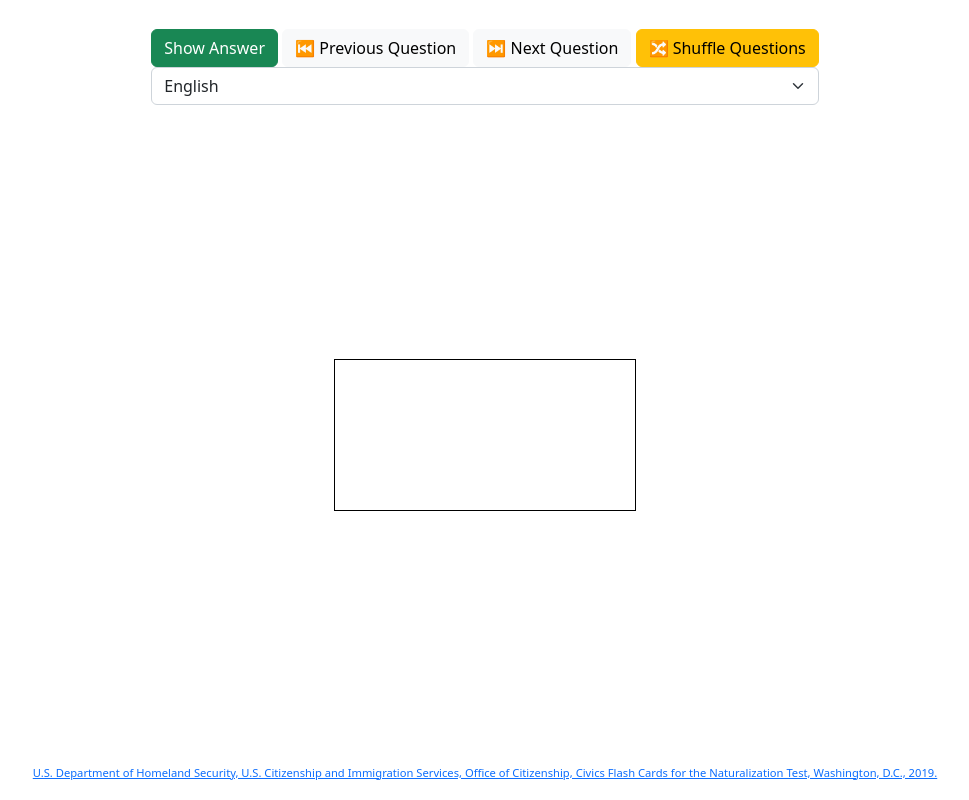
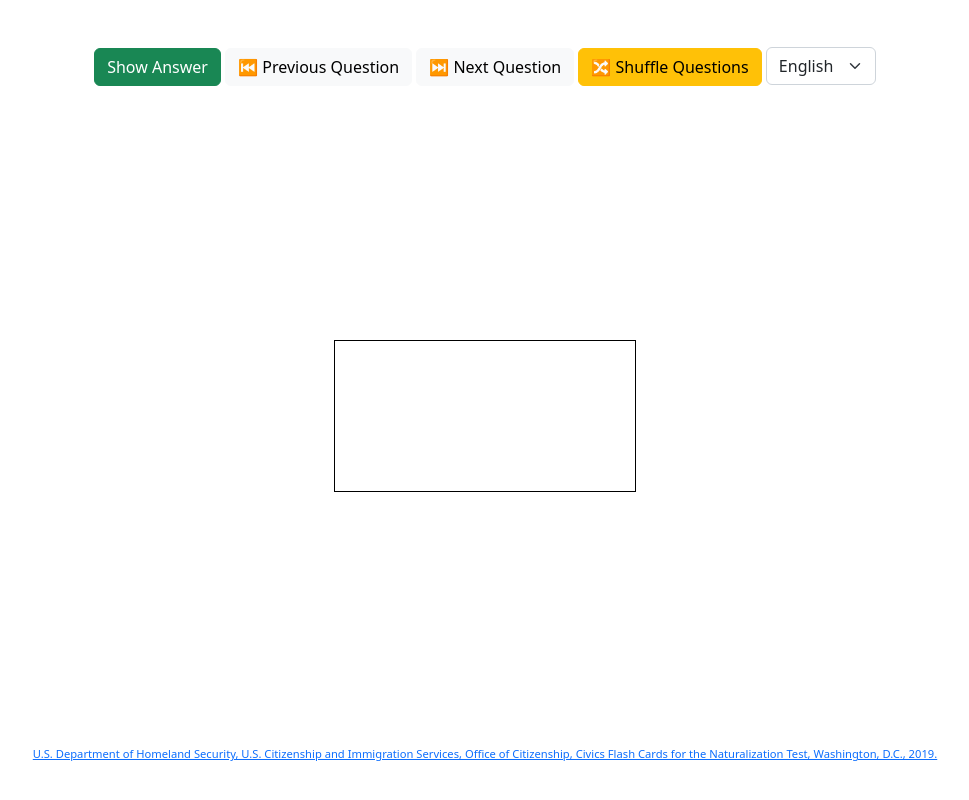
Before and after one commit to kichik/civics-flash-cards, a plain HTML site: page index.html in a window 1280 px wide. Shown: the whole page, without its empty margins (155-1124 px from the left). Drawn offline with nearby package versions, Linux system fonts and the light colour scheme; a script that the page names is missing.

Commit message:
Don't put language select on a separate line

```diff
--- a/index.html
+++ b/index.html
@@ -51,7 +51,7 @@
     <button onclick="previousQuestion()" class="btn btn-light">&#x23EE;&#xFE0F; Previous Question</button>
     <button onclick="nextQuestion()" class="btn btn-light">&#x23ED;&#xFE0F; Next Question</button>
     <button onclick="shuffleQuestions()" class="btn btn-warning">&#x1F500; Shuffle Questions</button>
-    <select onchange="setLanguage(this.value)" class="form-select" aria-label="Language">
+    <select onchange="setLanguage(this.value)" class="form-select" style="width: auto; display: inline-block;" aria-label="Language">
       <option selected value="english">English</option>
       <option value="spanish">Spanish</option>
     </select>
```
